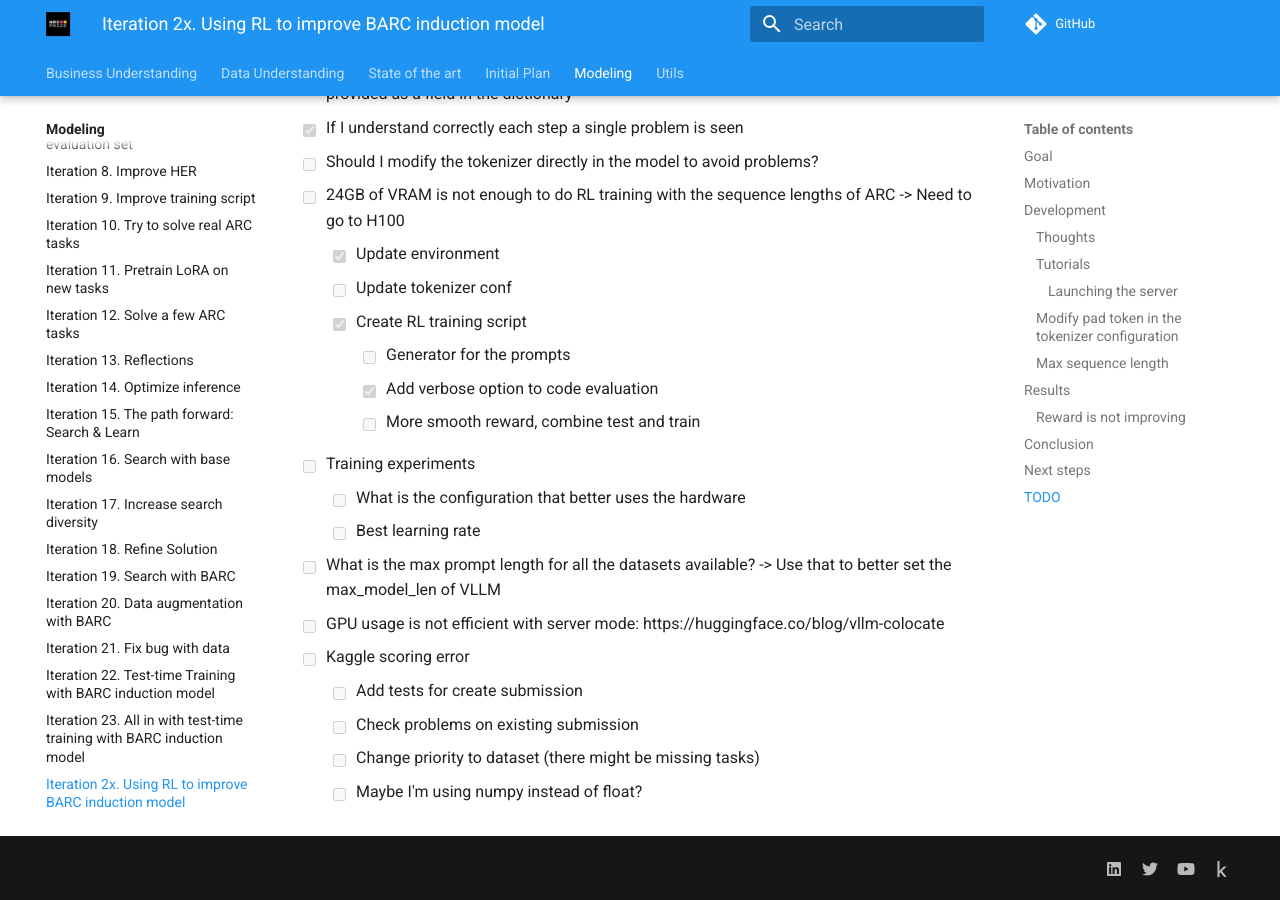
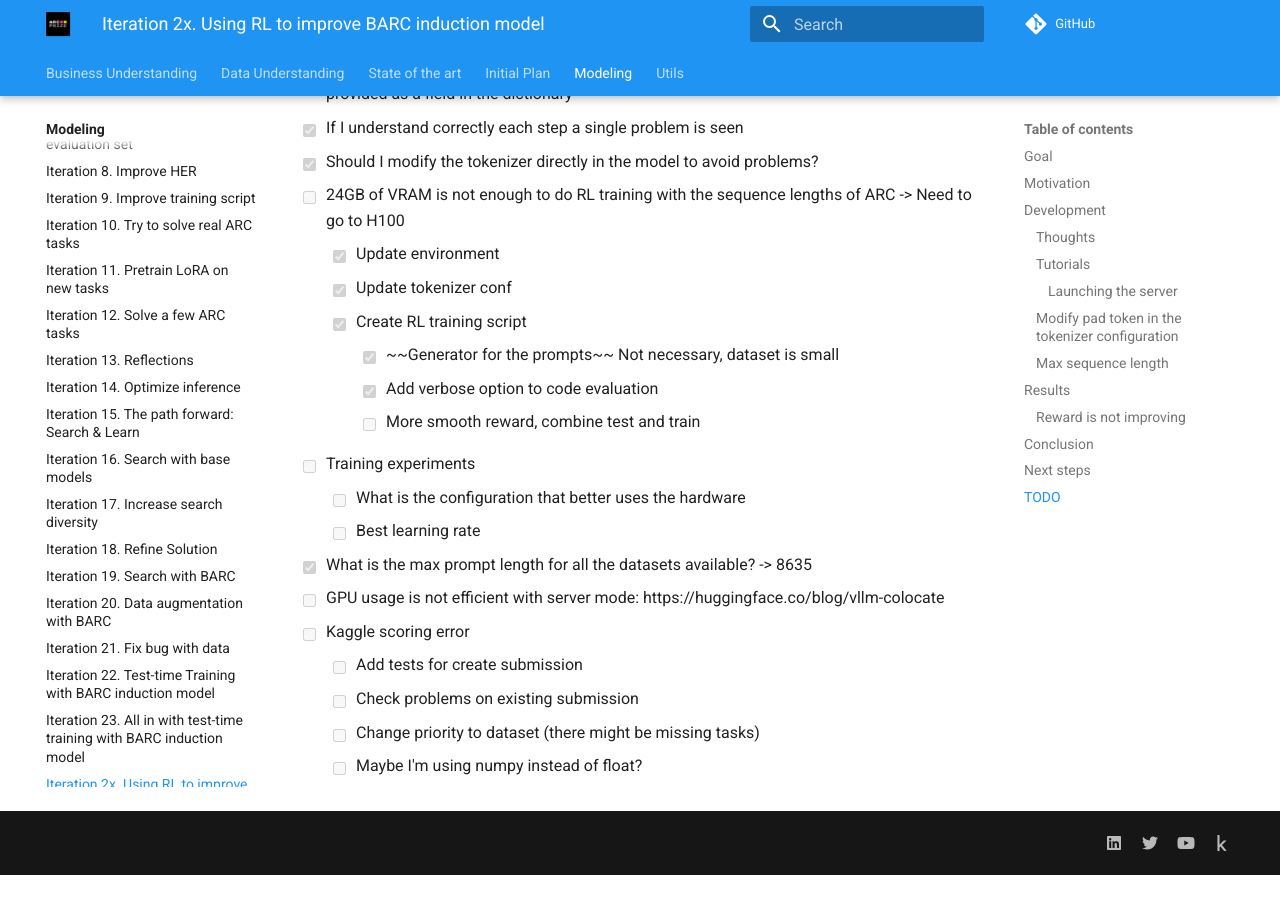
Before and after one commit to ironbar/arc25, an MkDocs documentation site: the page built from docs/modeling/Iteration_24_RL_BARC.md, in a window 1280 px wide and 900 px high, scrolled down 4359 px. Built offline with MkDocs 1.6.1 and Material for MkDocs 9.7.7, drawn with Linux system fonts in a browser that asks for light colours; comment, search, counter and statistics services are not loaded; after the commit the page ends 5234 px from its top, so only the background shows below that.

Commit message:
marked todos

```diff
--- a/docs/modeling/Iteration_24_RL_BARC.md
+++ b/docs/modeling/Iteration_24_RL_BARC.md
@@ -147,18 +147,18 @@ data augmentation for this experiment.
 
 - [x] How to pass the responses to the reward function? It seems that the data should be provided as a field in the dictionary
 - [x] If I understand correctly each step a single problem is seen
-- [ ] Should I modify the tokenizer directly in the model to avoid problems?
+- [x] Should I modify the tokenizer directly in the model to avoid problems?
 - [ ] 24GB of VRAM is not enough to do RL training with the sequence lengths of ARC -> Need to go to H100
   - [x] Update environment
-  - [ ] Update tokenizer conf
+  - [x] Update tokenizer conf
   - [x] Create RL training script
-    - [ ] Generator for the prompts
+    - [x] ~~Generator for the prompts~~ Not necessary, dataset is small
     - [x] Add verbose option to code evaluation
     - [ ] More smooth reward, combine test and train
 - [ ] Training experiments
   - [ ] What is the configuration that better uses the hardware
   - [ ] Best learning rate
-- [ ] What is the max prompt length for all the datasets available? -> Use that to better set the max_model_len of VLLM
+- [x] What is the max prompt length for all the datasets available? -> 8635
 - [ ] GPU usage is not efficient with server mode: https://huggingface.co/blog/vllm-colocate
 - [ ] Kaggle scoring error
   - [ ] Add tests for create submission
```
